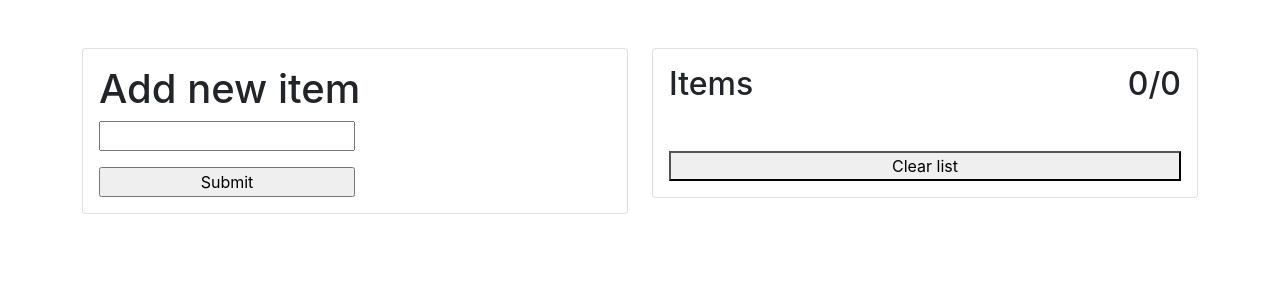
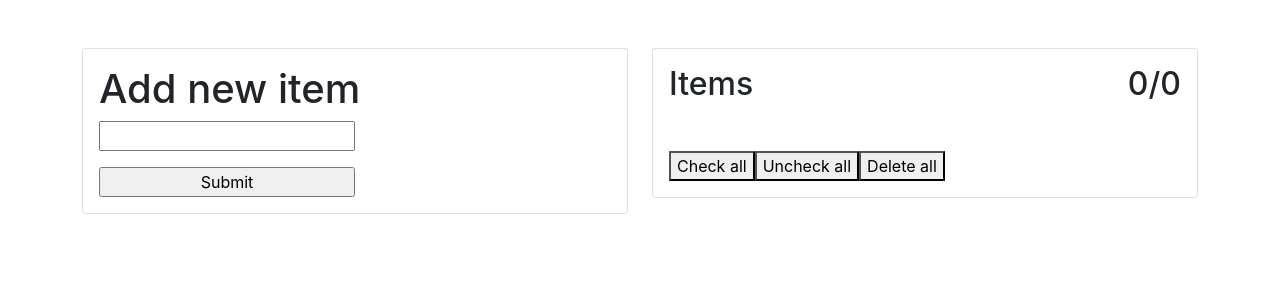
Before and after one commit to SilviuIordache/ReactToDo, a React (Create React App) app: page / in a window 1280 px wide. Shown: the top 300 px of the page. Built offline with nearby package versions, Linux system fonts and the light colour scheme.

Commit message:
implement check/uncheck all

```diff
--- a/src/components/ToDoApp/ToDoApp.js
+++ b/src/components/ToDoApp/ToDoApp.js
@@ -78,6 +78,22 @@ export default class ToDo extends React.Component {
     localStorage.setItem('lsItems', JSON.stringify(this.state.items))
   }
 
+  checkAll = () => {
+    const tempItems = this.state.items;
+    tempItems.forEach((item) => item.completed = true);
+    this.setState({
+      items: tempItems
+    });
+  }
+
+  uncheckAll = () => {
+    const tempItems = this.state.items;
+    tempItems.forEach((item) => item.completed = false);
+    this.setState({
+      items: tempItems
+    });
+  }
+
   clearList = () => {
     const clearConfirmation = window.confirm('Are you sure you want to delete all the items in the list?')
 
@@ -99,6 +115,8 @@ export default class ToDo extends React.Component {
           <div className="col-6">
             <ToDoList
               items={this.state.items}
+              checkAll={this.checkAll}
+              uncheckAll={this.uncheckAll}
               clearList={this.clearList}
               toggleCompletion={this.toggleCompletion}
               deleteItem={this.deleteItem}
--- a/src/components/ToDoList/ToDoList.js
+++ b/src/components/ToDoList/ToDoList.js
@@ -2,9 +2,7 @@ import React from 'react';
 import ToDoListItem from '../ToDoListItem/ToDoListItem.js'
 
 export default class ToDoList extends React.Component {
-  clearList = () => {
-    this.props.clearList();
-  }
+
 
   toggleCompletion = (event) => {
     this.props.toggleCompletion(event);
@@ -14,7 +12,19 @@ export default class ToDoList extends React.Component {
     this.props.deleteItem(event);
   }
 
-  completedItems = () => {
+  checkAll = () => {
+    this.props.checkAll();
+  }
+
+  uncheckAll = () => {
+    this.props.uncheckAll();
+  }
+
+  clearList = () => {
+    this.props.clearList();
+  }
+
+  getCompletedItems = () => {
     return this.props.items.filter(item => item.completed === true).length
   }
 
@@ -22,7 +32,7 @@ export default class ToDoList extends React.Component {
     return (
       <h2 className="mb-2 d-flex justify-content-between mb-4">
         <span>Items</span>
-        <span>{this.completedItems()}/{this.props.items.length}</span>
+        <span>{this.getCompletedItems()}/{this.props.items.length}</span>
       </h2>
     )
   }
@@ -40,9 +50,13 @@ export default class ToDoList extends React.Component {
     return items;
   }
 
-  ListClear = () => {
+  ListFooter = () => {
     return (
-      <button className='mt-4' onClick={this.clearList}>Clear list</button>
+      <div className='mt-4'>
+        <button onClick={this.checkAll}>Check all</button>
+        <button onClick={this.uncheckAll}>Uncheck all</button>
+        <button onClick={this.clearList}>Delete all</button>
+      </div>
     )
   }
 
@@ -51,7 +65,7 @@ export default class ToDoList extends React.Component {
       <div className="card p-3">
         {this.ListHeader()}
         {this.ListItems()}
-        {this.ListClear()}
+        {this.ListFooter()}
       </div>
     )
   }
```
